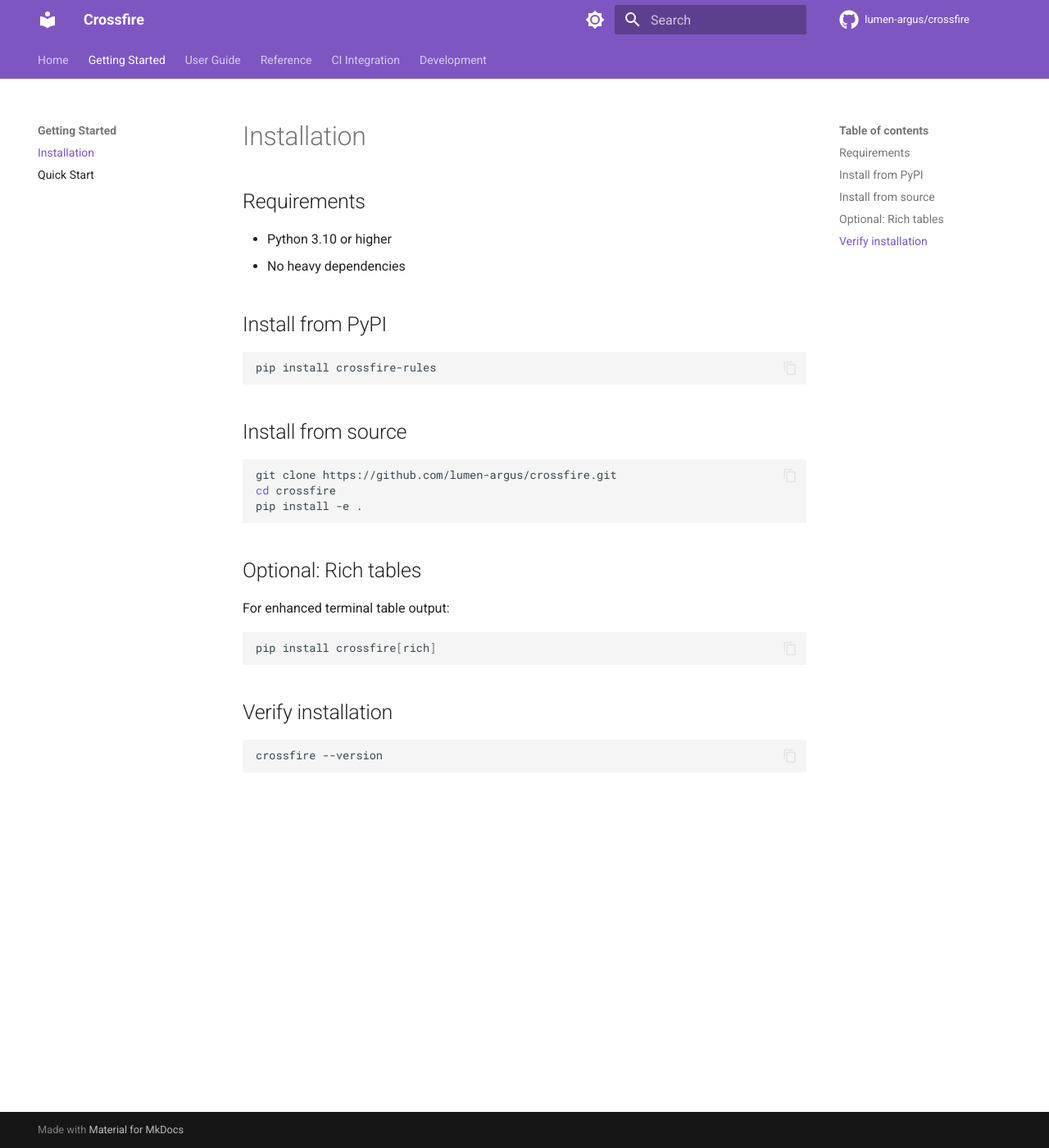
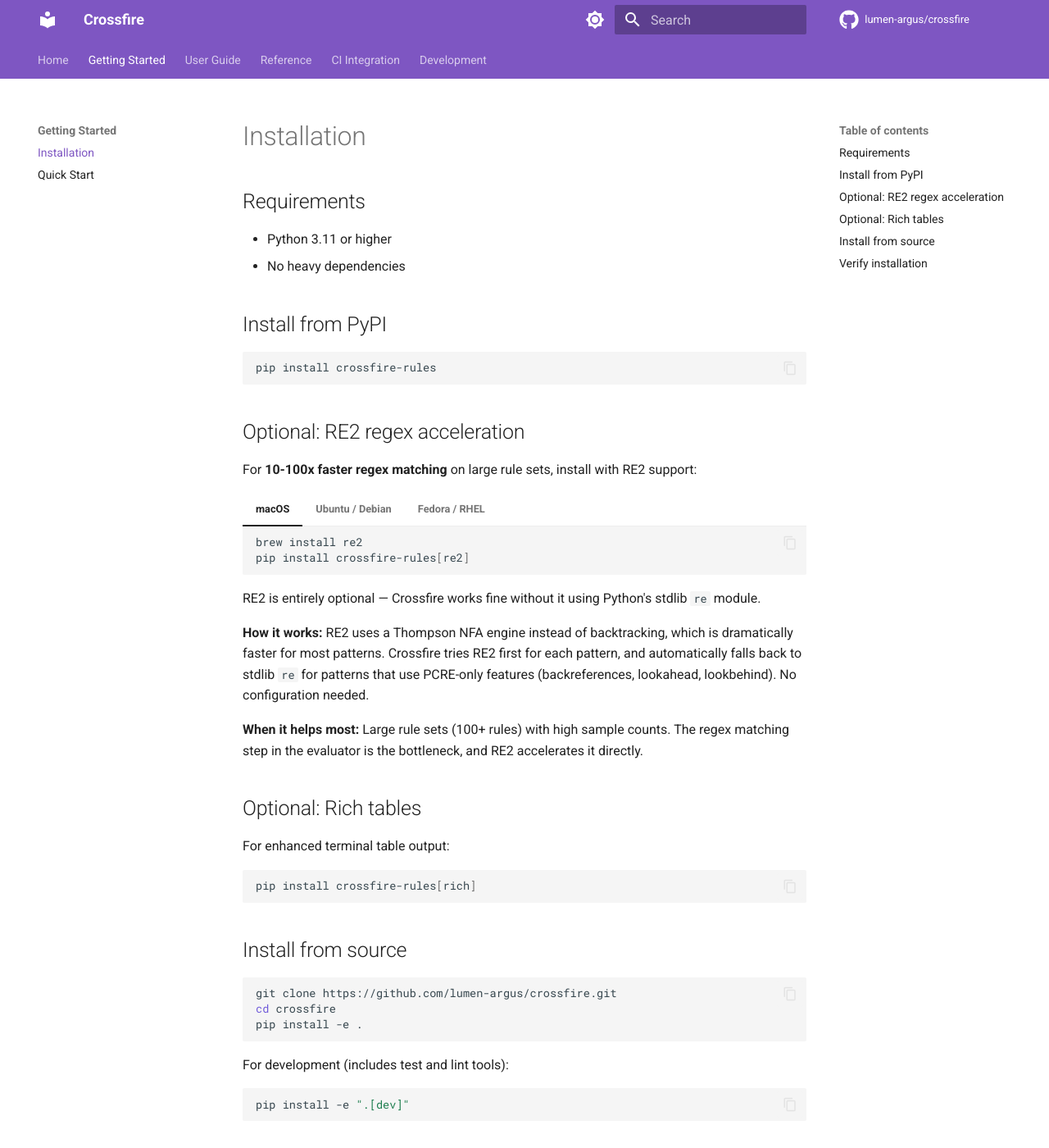
Before and after one commit to lumen-argus/crossfire, an MkDocs documentation site: the page built from docs/getting-started/installation.md, in a window 1280 px wide and 1400 px high. Shown: the whole window at 82% size. Built offline with MkDocs 1.6.1 and Material for MkDocs 9.7.7, drawn with Linux system fonts in a browser that asks for light colours; comment, search, counter and statistics services are not loaded.

Commit message:
feat: add optional google-re2 acceleration for regex compilation
Add crossfire.regex module that tries RE2 first, falls back to stdlib
re for PCRE-only patterns (backreferences, lookahead). Used in the
loader (main process) for rule compilation. Workers are intentionally
unchanged — they use stdlib re to avoid import overhead in spawned
processes.

Install with: pip install crossfire-rules[re2]

Also updates README, docs, and CLAUDE.md with RE2 install instructions
and performance tuning guidance.

````diff
--- a/docs/getting-started/installation.md
+++ b/docs/getting-started/installation.md
@@ -2,13 +2,52 @@
 
 ## Requirements
 
-- Python 3.10 or higher
+- Python 3.11 or higher
 - No heavy dependencies
 
 ## Install from PyPI
 
 ```bash
 pip install crossfire-rules
+```
+
+## Optional: RE2 regex acceleration
+
+For **10-100x faster regex matching** on large rule sets, install with RE2 support:
+
+=== "macOS"
+
+    ```bash
+    brew install re2
+    pip install crossfire-rules[re2]
+    ```
+
+=== "Ubuntu / Debian"
+
+    ```bash
+    sudo apt-get install -y libre2-dev
+    pip install crossfire-rules[re2]
+    ```
+
+=== "Fedora / RHEL"
+
+    ```bash
+    sudo dnf install -y re2-devel
+    pip install crossfire-rules[re2]
+    ```
+
+RE2 is entirely optional — Crossfire works fine without it using Python's stdlib `re` module.
+
+**How it works:** RE2 uses a Thompson NFA engine instead of backtracking, which is dramatically faster for most patterns. Crossfire tries RE2 first for each pattern, and automatically falls back to stdlib `re` for patterns that use PCRE-only features (backreferences, lookahead, lookbehind). No configuration needed.
+
+**When it helps most:** Large rule sets (100+ rules) with high sample counts. The regex matching step in the evaluator is the bottleneck, and RE2 accelerates it directly.
+
+## Optional: Rich tables
+
+For enhanced terminal table output:
+
+```bash
+pip install crossfire-rules[rich]
 ```
 
 ## Install from source
@@ -19,12 +58,10 @@
 pip install -e .
 ```
 
-## Optional: Rich tables
-
-For enhanced terminal table output:
+For development (includes test and lint tools):
 
 ```bash
-pip install crossfire[rich]
+pip install -e ".[dev]"
 ```
 
 ## Verify installation
--- a/pyproject.toml
+++ b/pyproject.toml
@@ -33,6 +33,7 @@
 ]
 
 [project.optional-dependencies]
+re2 = ["google-re2>=1.1"]
 rich = ["rich>=13.0"]
 docs = [
     "mkdocs-material>=9.0",
@@ -95,7 +96,7 @@
 warn_unused_ignores = true
 
 [[tool.mypy.overrides]]
-module = ["sre_parse", "re._parser", "rstr", "yaml"]
+module = ["sre_parse", "re._parser", "rstr", "yaml", "re2"]
 ignore_missing_imports = true
 
 [tool.pytest.ini_options]
````
Also changed, not shown: CLAUDE.md (+2 -1 lines), README.md (+16 -2 lines), docs/development/architecture.md (+6 -4 lines), docs/guide/configuration.md (+30 -0 lines), docs/index.md (+8 -0 lines), 3 other files.
